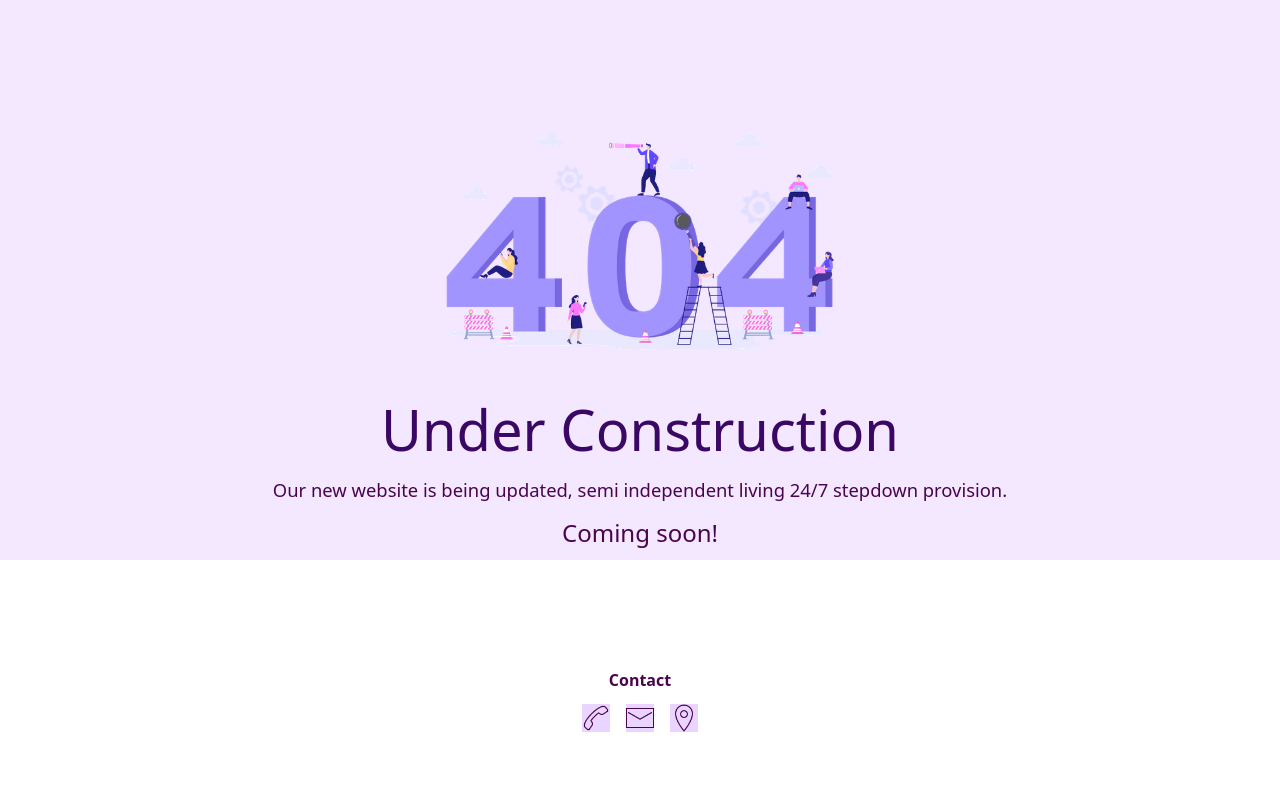
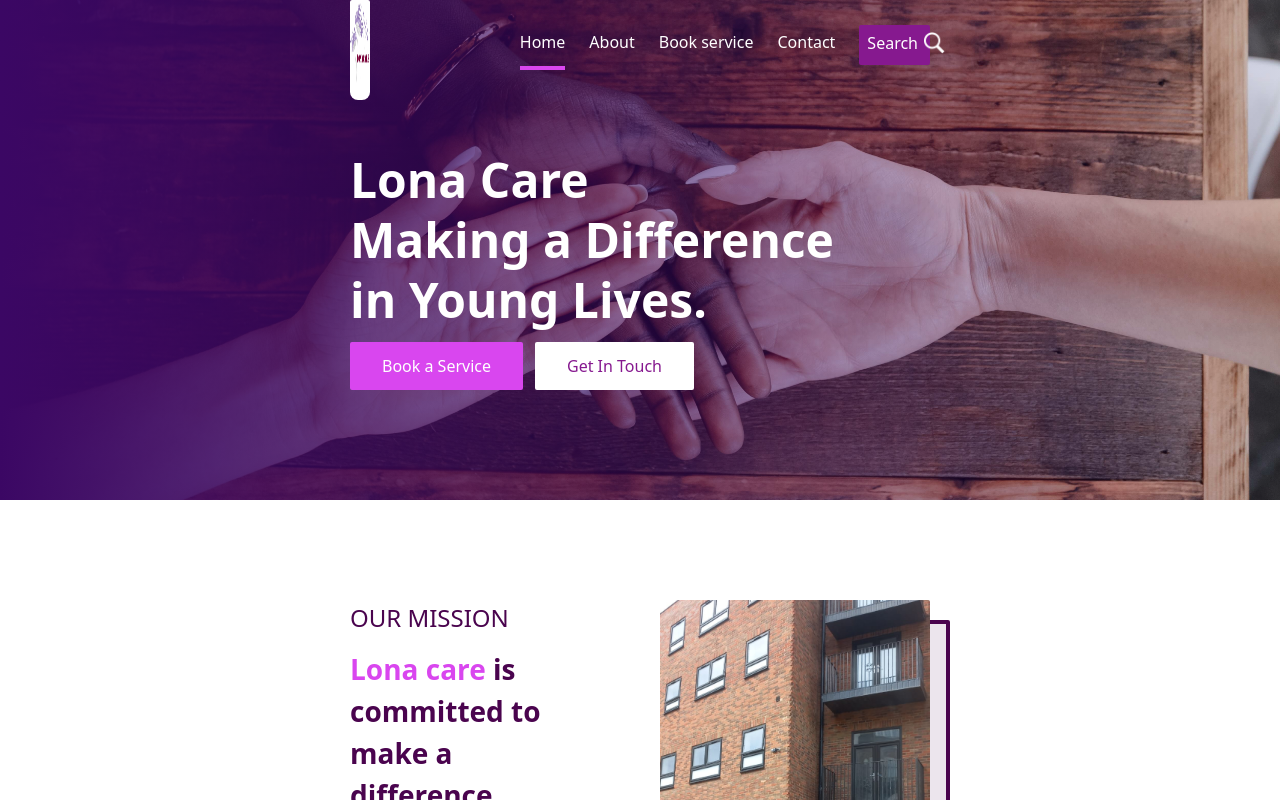
Before and after one commit to khalteck/lonacare, a React (Vite) app: page / in a window 1280 px wide. Shown: the top 800 px of the page. Built offline with nearby package versions, Linux system fonts and the light colour scheme.

Commit message:
under construction remove

```diff
--- a/src/App.jsx
+++ b/src/App.jsx
@@ -3,18 +3,18 @@
 import { lazy, Suspense } from "react";
 import Loader from "./components/Loader";
 
-// const Homepage = lazy(() => import("./pages/Homepage"));
+const Homepage = lazy(() => import("./pages/Homepage"));
 const About = lazy(() => import("./pages/About"));
 const Contact = lazy(() => import("./pages/Contact"));
 const Service = lazy(() => import("./pages/Service"));
 const ServiceDetails = lazy(() => import("./pages/ServiceDetails"));
-const Construction = lazy(() => import("./pages/Construction"));
+// const Construction = lazy(() => import("./pages/Construction"));
 
 function App() {
   return (
     <Suspense fallback={<Loader />}>
       <Routes>
-        <Route path="/" element={<Construction />} />
+        <Route path="/" element={<Homepage />} />
         <Route path="/about" element={<About />} />
         <Route path="/service" element={<Service />} />
         <Route path="/service/:title" element={<ServiceDetails />} />
```
